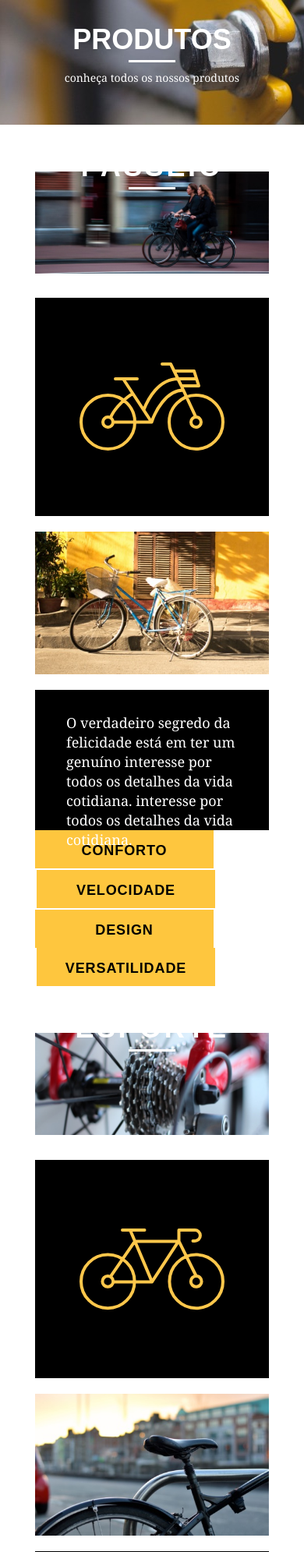
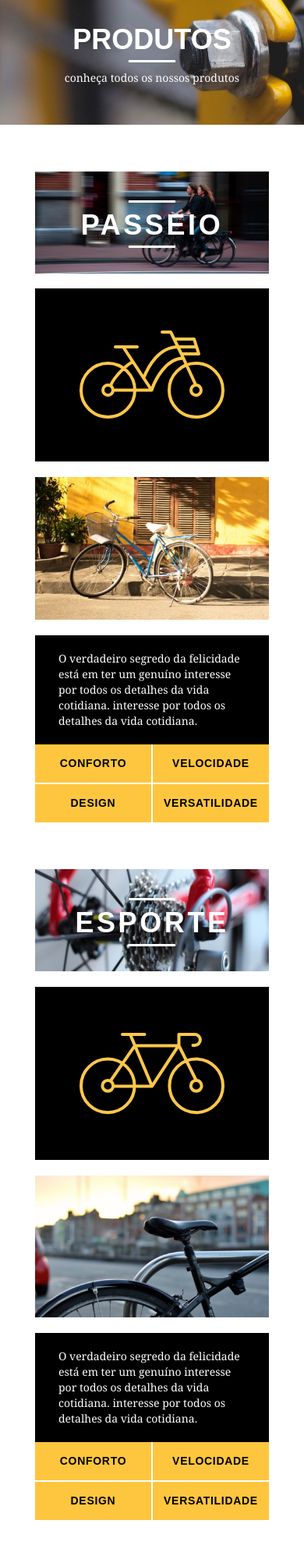
Before and after one commit to luizgustavoabreu/bikcraft, a PHP site: page /produtos.html in a window 390 px wide. Shown: the part 232-2223 px from the top of the page at 78% size. Run offline with PHP 8.4, Linux system fonts and the light colour scheme.

Commit message:
update responsivo.css

```diff
--- a/css/responsivo.css
+++ b/css/responsivo.css
@@ -21,7 +21,30 @@
     width: 26px;
     height: 26px;
   }
-}
+
+  /* Produtos */
+
+  .produto_item h2 {
+    top: -150px;
+    margin-bottom: -56px;
+  }
+
+  .produto_icone {
+    padding: 41px 0;
+  }
+
+  .produto_info p {
+    font-size: 14px;
+    line-height: 20px;
+    height: 122px;
+    padding: 20px 30px;
+  }
+
+  .produto_info ul li {
+    width: 181px;
+    height: 49px;
+  }
+} /* Final do estilo para tablets */
 
 /* Estilo para smartphones */
 @media only screen and (max-width: 787px) {
@@ -99,4 +122,45 @@
     font-size: 14px;
     line-height: 25px;
   }
-}
+
+  /* Produtos */
+
+  .produto_item h2 {
+    top: -100px;
+    margin-bottom: -68px;
+  }
+
+  .produto_icone {
+    padding: 41px 0;
+  }
+
+  .produto_info p {
+    font-size: 14px;
+    line-height: 20px;
+    height: auto;
+    padding: 20px 30px;
+  }
+
+  .produto_info ul li {
+    width: 149px;
+    height: 49px;
+    font-size: 14px;
+    line-height: 20px;
+    padding-top: 14px;
+  }
+
+  .form {
+    padding-right: 0px;
+  }
+
+  .orcamento_dados ul {
+    padding-right: 0px;
+  }
+
+  /* Contato */
+
+  .contato_form {
+    padding-right: 0px;
+    margin-bottom: 40px;
+  }
+} /* Final do estilo para smartphones */
```
